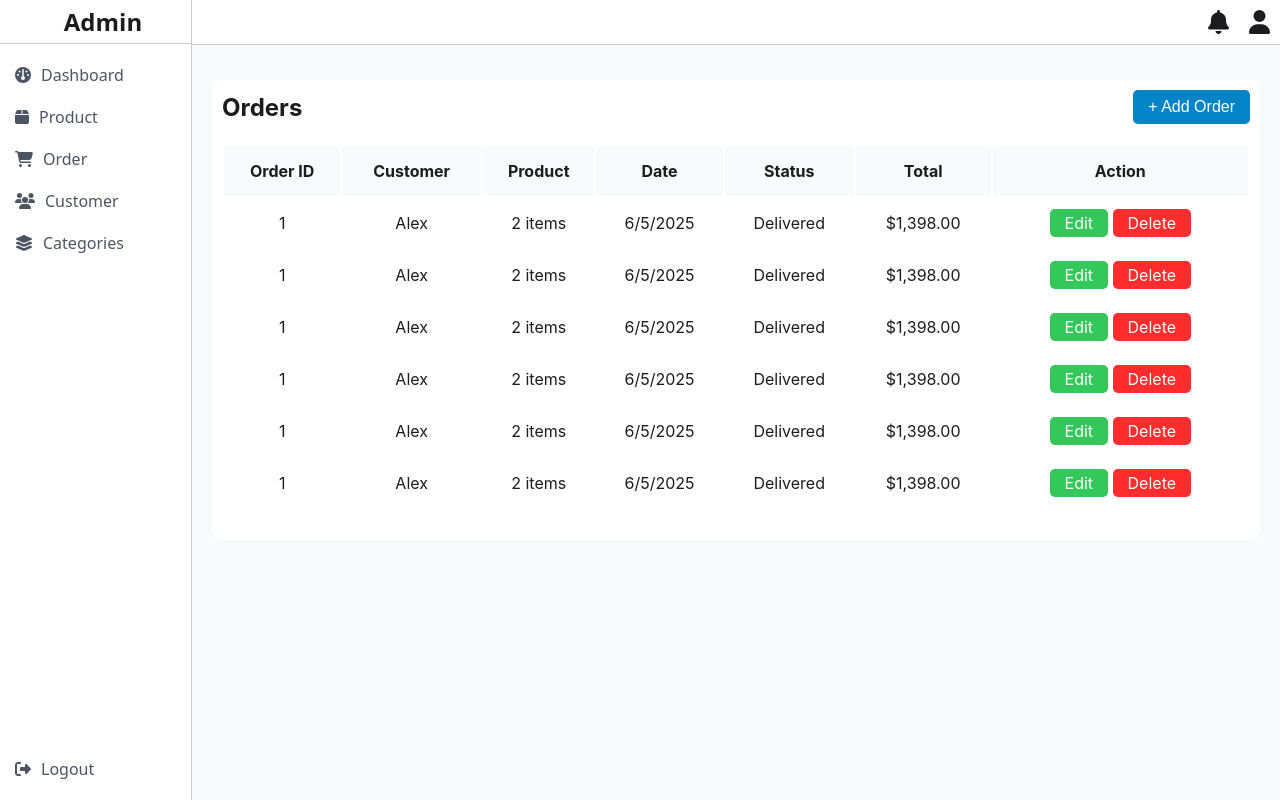
After one commit to Sachita92/Ecommerce-website, a PHP site: page /admin/orders/order.html in a window 1280 px wide. The commit adds this page. Run offline with PHP 8.4, Linux system fonts and the light colour scheme.

Commit message:
Admin's product, add-product  and order page added

```diff
--- /dev/null
+++ b/admin/orders/order.html
@@ -0,0 +1,133 @@
+<!DOCTYPE html>
+<html lang="en">
+
+<head>
+    <meta charset="UTF-8">
+    <meta name="viewport" content="width=device-width, initial-scale=1.0">
+    <title>Admin-Order</title>
+    <link rel="stylesheet" href="../../style.css">
+    <link href="https://cdnjs.cloudflare.com/ajax/libs/font-awesome/6.7.2/css/all.min.css">
+</head>
+
+<body>
+    <div class="layout d-flex">
+        <div class="sidebar d-flex">
+            <h2 class="text-center">Admin</h2>
+            <ul class="d-flex">
+                <li><i class="fa-solid fa-gauge"></i>Dashboard</li>
+                <li><i class="fa-solid fa-box"></i>Product</li>
+                <li><i class="fa-solid fa-cart-shopping"></i>Order</li>
+                <li><i class="fa-solid fa-users"></i>Customer</li>
+                <li><i class="fa-solid fa-layer-group"></i>Categories</li>
+                <li><i class="fa-solid fa-right-from-bracket"></i>Logout</li>
+            </ul>
+        </div>
+        <div class="layout-content">
+            <div class="admin-header">
+                <div class="d-flex justify-end align-center gap">
+                    <!-- <h2>Dashboard</h2> -->
+                    <div class="d-flex gap admin-header-icon align-center">
+                        <i class="fa-solid fa-bell fa-xl"></i>
+                        <i class="fa-solid fa-user fa-xl"></i>
+                    </div>
+                </div>
+            </div>
+
+            <div class="box">
+                <div class="d-flex justify-between align-center">
+                    <h2>Orders</h2>
+                    <button class="btn btn-add">+ Add Order</button>
+                </div>
+                <table class="box-table text-center">
+                    <tr>
+                        <th>Order ID</th>
+                        <th>Customer</th>
+                        <th>Product</th>
+                        <th>Date</th>
+                        <th>Status</th>
+                        <th>Total</th>
+                        <th>Action</th>
+                    </tr>
+                    <tr>
+                        <td>1</td>
+                        <td>Alex</td>
+                        <td>2 items</td>
+                        <td>6/5/2025</td>
+                        <td>Delivered</td>
+                        <td>$1,398.00</td>
+                        <td>
+                            <a href="" class="btn btn-edit">Edit</a>
+                            <a href="" class="btn btn-delete">Delete</a>
+                        </td>
+                    </tr>
+                    <tr>
+                        <td>1</td>
+                        <td>Alex</td>
+                        <td>2 items</td>
+                        <td>6/5/2025</td>
+                        <td>Delivered</td>
+                        <td>$1,398.00</td>
+                        <td>
+                            <a href="" class="btn btn-edit">Edit</a>
+                            <a href="" class="btn btn-delete">Delete</a>
+                        </td>
+                    </tr>
+                    <tr>
+                        <td>1</td>
+                        <td>Alex</td>
+                        <td>2 items</td>
+                        <td>6/5/2025</td>
+                        <td>Delivered</td>
+                        <td>$1,398.00</td>
+                        <td>
+                            <a href="" class="btn btn-edit">Edit</a>
+                            <a href="" class="btn btn-delete">Delete</a>
+                        </td>
+                    </tr>
+                    <tr>
+                        <td>1</td>
+                        <td>Alex</td>
+                        <td>2 items</td>
+                        <td>6/5/2025</td>
+                        <td>Delivered</td>
+                        <td>$1,398.00</td>
+                        <td>
+                            <a href="" class="btn btn-edit">Edit</a>
+                            <a href="" class="btn btn-delete">Delete</a>
+                        </td>
+                    </tr>
+                    <tr>
+                        <td>1</td>
+                        <td>Alex</td>
+                        <td>2 items</td>
+                        <td>6/5/2025</td>
+                        <td>Delivered</td>
+                        <td>$1,398.00</td>
+                        <td>
+                            <a href="" class="btn btn-edit">Edit</a>
+                            <a href="" class="btn btn-delete">Delete</a>
+                        </td>
+                    </tr>
+                    <tr>
+                        <td>1</td>
+                        <td>Alex</td>
+                        <td>2 items</td>
+                        <td>6/5/2025</td>
+                        <td>Delivered</td>
+                        <td>$1,398.00</td>
+                        <td>
+                            <a href="" class="btn btn-edit">Edit</a>
+                            <a href="" class="btn btn-delete">Delete</a>
+                        </td>
+                    </tr>
+                </table>
+            </div>
+        </div>
+    </div>
+    <script src="https://cdnjs.cloudflare.com/ajax/libs/font-awesome/6.7.2/js/all.min.js"
+        integrity="sha512-b+nQTCdtTBIRIbraqNEwsjB6UvL3UEMkXnhzd8awtCYh0Kcsjl9uEgwVFVbhoj3uu1DO1ZMacNvLoyJJiNfcvg=="
+        crossorigin="anonymous" referrerpolicy="no-referrer"></script>
+
+</body>
+
+</html>
--- a/style.css
+++ b/style.css
@@ -447,3 +447,100 @@ body {
     width:30px;
     color: #0284C7;
 }
+
+.btn{
+    border-radius:5px;
+    border:none;
+    padding:8px 15px;
+    color:white;
+    font-size:16px;
+}
+
+.btn-add{
+    background:#0284C7;
+}
+
+.btn-edit{
+    background: #34C759;
+    padding-block:4px;
+}
+
+.btn-delete{
+    background:rgb(255, 45, 45);
+    padding-block:4px;
+}
+
+.box{
+    padding:10px;
+    border-radius: 10px;
+    background: white;
+    margin:20px;
+}
+
+.box-table{
+    width:100%;
+    margin:20px 0;
+    cell-padding:0;
+}
+
+.box-table tr:first-child{
+    background: #F9FAFB;
+}
+
+.box-table th,.box-table td{
+    padding:15px 0;
+}
+
+.box-table tr{
+    border-bottom: 1px solid #2A2A2A;
+}
+
+.box-table tr:hover{
+    background-color: #F9FAFB;
+}
+
+a{
+    text-decoration: none;
+}
+
+.form-container{
+    width:65%;
+    margin:auto;
+}
+
+.form-container h2{
+    font-size:28px;
+    margin-bottom:20px;
+}
+
+.form-label{
+    color:#374151;
+    font-weight:600;
+    display: block;
+    margin-bottom: 4px;
+}
+
+.form-input{
+    padding:6px;
+    border-radius: 5px;
+    border:2px solid rgb(220,230,240);
+    width:100%;
+    outline:none;
+}
+
+.form-group{
+    width:48%;
+    margin-bottom: 15px;
+}
+
+.flex-wrap{
+    flex-wrap:wrap;
+}
+
+.text-right{
+    text-align: right;
+}
+
+.w-100{
+    width:100%;
+}
```
Also changed, not shown: admin/products/add-product.html (added, +92 -0 lines), admin/products/product.html (added, +133 -0 lines).
